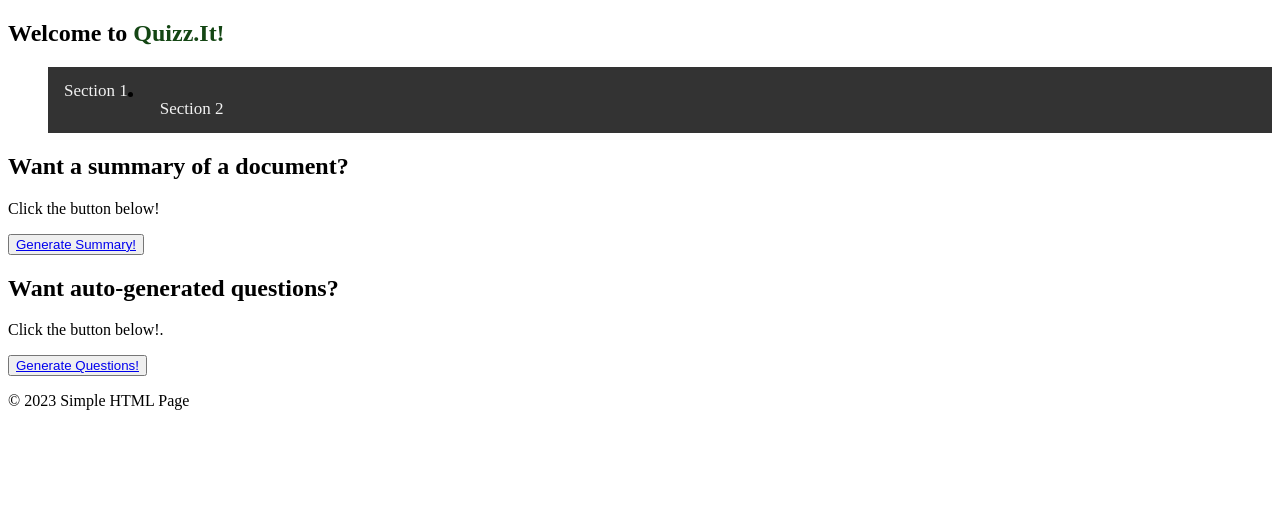
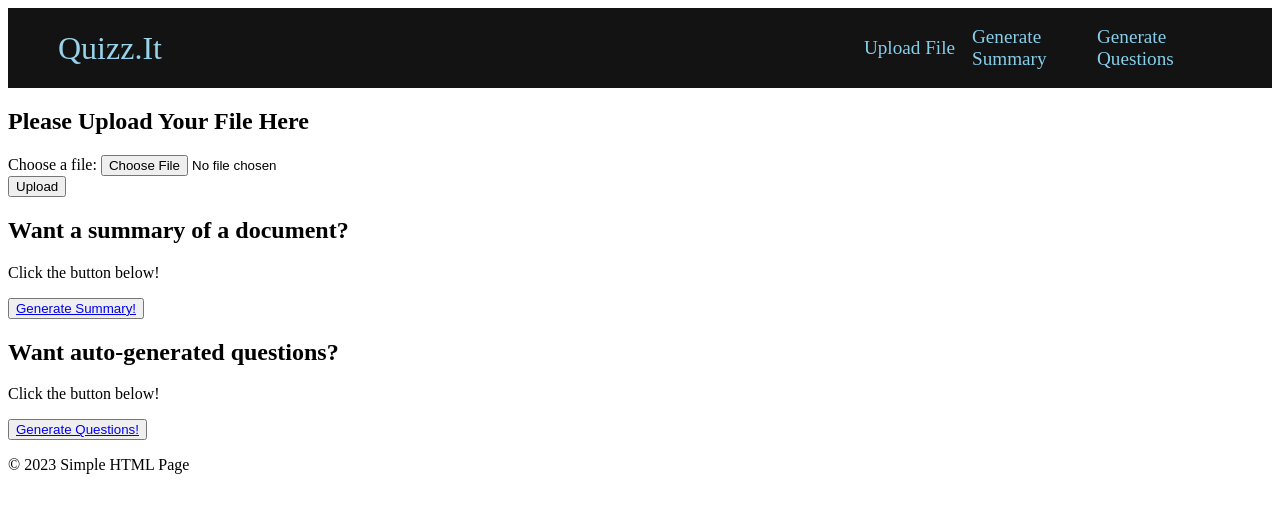
Before and after one commit to SXV357/Quizz.It, a Flask app: page / in a window 1280 px wide. Shown: the top 513 px of the page. Run offline with Flask 3, Linux system fonts and the light colour scheme; some libraries are stand-ins or nearby versions.

Commit message:
index.html updates

```diff
--- a/static/styles.css
+++ b/static/styles.css
@@ -1,27 +1,85 @@
-.nav__bar {
-    background-color: #333;
-    overflow: hidden;
+.navbar {
+    background: #131313;
+    height: 80px;
+    display: flex;
+    justify-content: center;
+    align-items: center;
+    font-size: 1.2rem;
+    position: sticky;
+    top: 0;
+    z-index: 999;
 }
 
-.nav__bar a {
-    float: left;
-    color: #f2f2f2;
-    text-align: center;
-    padding: 14px 16px;
-    text-decoration: none;
-    font-size: 17px;
+.navbar__container {
+    display: flex;
+    justify-content: space-between;
+    height: 80px;
+    z-index: 1;
+    width: 100%;
+    max-width: 1300px;
+    margin: 0 auto;
+    padding: 0 50px;
 }
 
-.nav__bar a:hover {
-    background-color: #ddd;
-    color: black;
+#navbar__logo {
+    color: #87ceeb;
+    background-image: linear-gradient(to top, #87ceeb 0%, #add8e6 100%);
+    background-size: 100%;
+    -webkit-background-clip: text;
+    -moz-background-clip: text;
+    -webkit-text-fill-color: transparent;
+    -moz-text-fill-color: transparent;
+    display: flex;
+    align-items: center;
+    cursor: pointer;
+    text-decoration: none;
+    font-size: 2rem;
 }
 
-.nav__bar a.active {
-    background-color: #04AA6D;
-    color: white;
+.navbar__menu {
+    display: flex;
+    align-items: center;
+    list-style: none;
+}
+
+.navbar__item {
+    height: 80px;
+}
+
+.navbar__links {
+    color: #87ceeb;
+    display: flex;
+    align-items: center;
+    justify-content: center;
+    width: 125px;
+    text-decoration: none;
+    height: 100%;
+    transition: all 0.3s ease;
+}
+
+.button {
+    display: flex;
+    justify-content: center;
+    align-items: center;
+    text-decoration: none;
+    padding: 10px 20px;
+    height: 100%;
+    width: 100%;
+    border: none;
+    outline: none;
+    border-radius: 4px;
+    background: #833ab4;
+    background: -webkit-linear-gradient(to right, #fcb045, #fd1d1d, #833ab4);
+    background: linear-gradient(to right, #fcb045, #fd1d1d, #833ab4);
+    color: #fff;
+    transition: all 0.3s ease;
+}
+
+.navbar__links:hover {
+    color: #004080;
+    transition: all 0.3s ease;
 }
 
 #quizzit {
-    color: rgb(20, 70, 20);
+    color: #001A33;
 }
--- a/templates/index.html
+++ b/templates/index.html
@@ -14,18 +14,38 @@
     />
 </head>
 <body>
-
-    <nav>
-        <h1 id = "title">Welcome to <span id = "quizzit">Quizz.It!</span></h1>
-        <ul>
-            <div class = "nav__bar">
-                <li><a href="#section1">Section 1</a></li>
-                <li><a href="#section2">Section 2</a></li>
+    <nav class="navbar">
+        <div class="navbar__container">
+            <a href="#home" id="navbar__logo">Quizz.It</a>
+            <div class="navbar__toggle" id="mobile-menu">
+                <span class="bar"></span> <span class="bar"></span>
+                <span class="bar"></span>
             </div>
-        </ul>
+            <ul class="navbar__menu">
+                <li class="navbar__item">
+                    <a href="Upload File" class="navbar__links" id="home-page">Upload File</a>
+                </li>
+                <li class="navbar__item">
+                    <a href="Generate Summary" class="navbar__links" id="about-page">Generate Summary</a>
+                </li>
+                <li class="navbar__item">
+                    <a href="Generate Questions" class="navbar__links" id="services-page">Generate Questions</a>
+                </li>
+            </ul>
+        </div>
     </nav>
 
     <section id="section1">
+        <h2>Please Upload Your File Here</h2>
+        <form action="/upload" method="post" enctype="multipart/form-data">
+            <label for="upload">Choose a file:</label>
+            <input type="file" id="upload" name="upload">
+            <br>
+            <input type="submit" value="Upload" id = "upload">
+        </form>
+    </section>
+
+    <section id="section3">
         <h2>Want a summary of a document?</h2>
         <p>Click the button below!</p>
         <button type="button"><a href = "templates/summarize_text.html"><div class = "the_first_button">Generate Summary!</div></a></button>
@@ -33,7 +53,7 @@
 
     <section id="section2">
         <h2>Want auto-generated questions?</h2>
-        <p>Click the button below!.</p>
+        <p>Click the button below!</p>
         <button type="button"><a href = "templates/questions.html"><div class = "the_second_button">Generate Questions!</div></a></button>
     </section>
 
```
